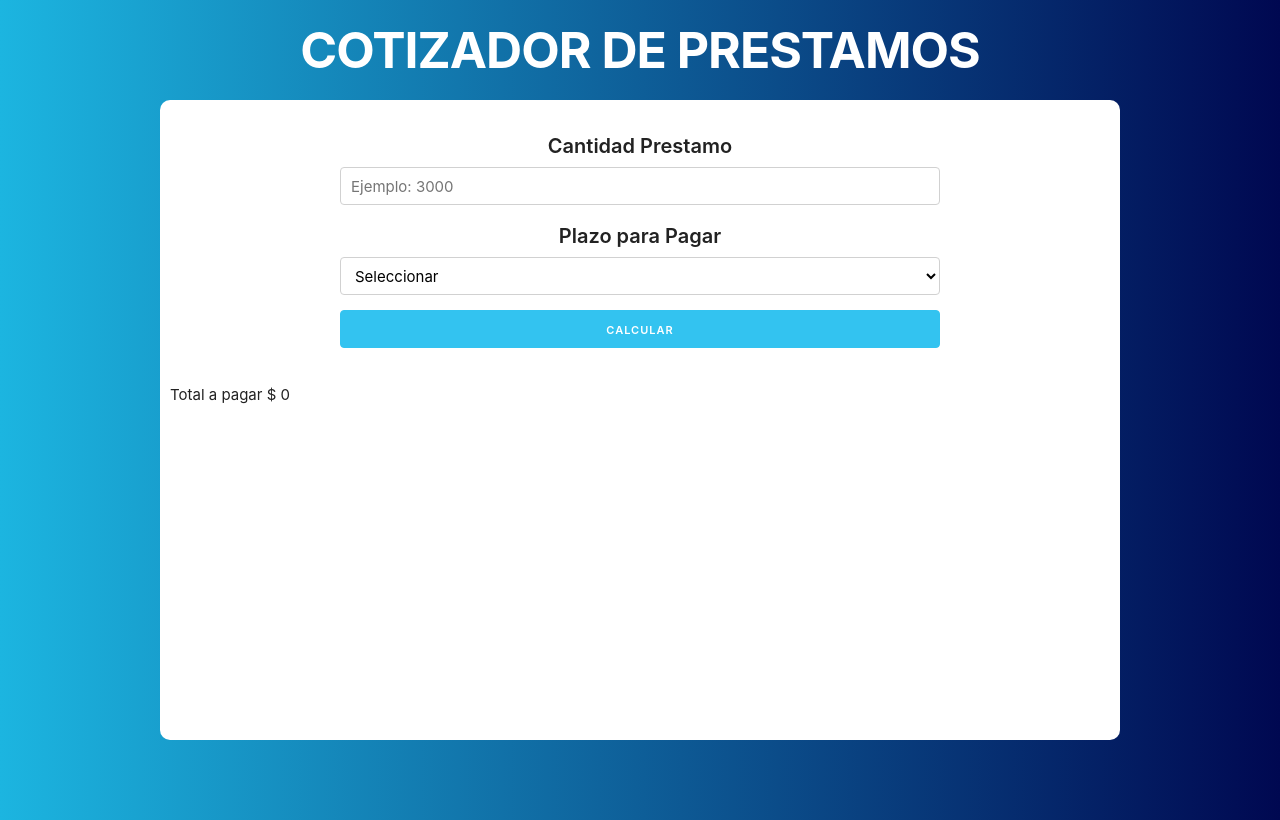
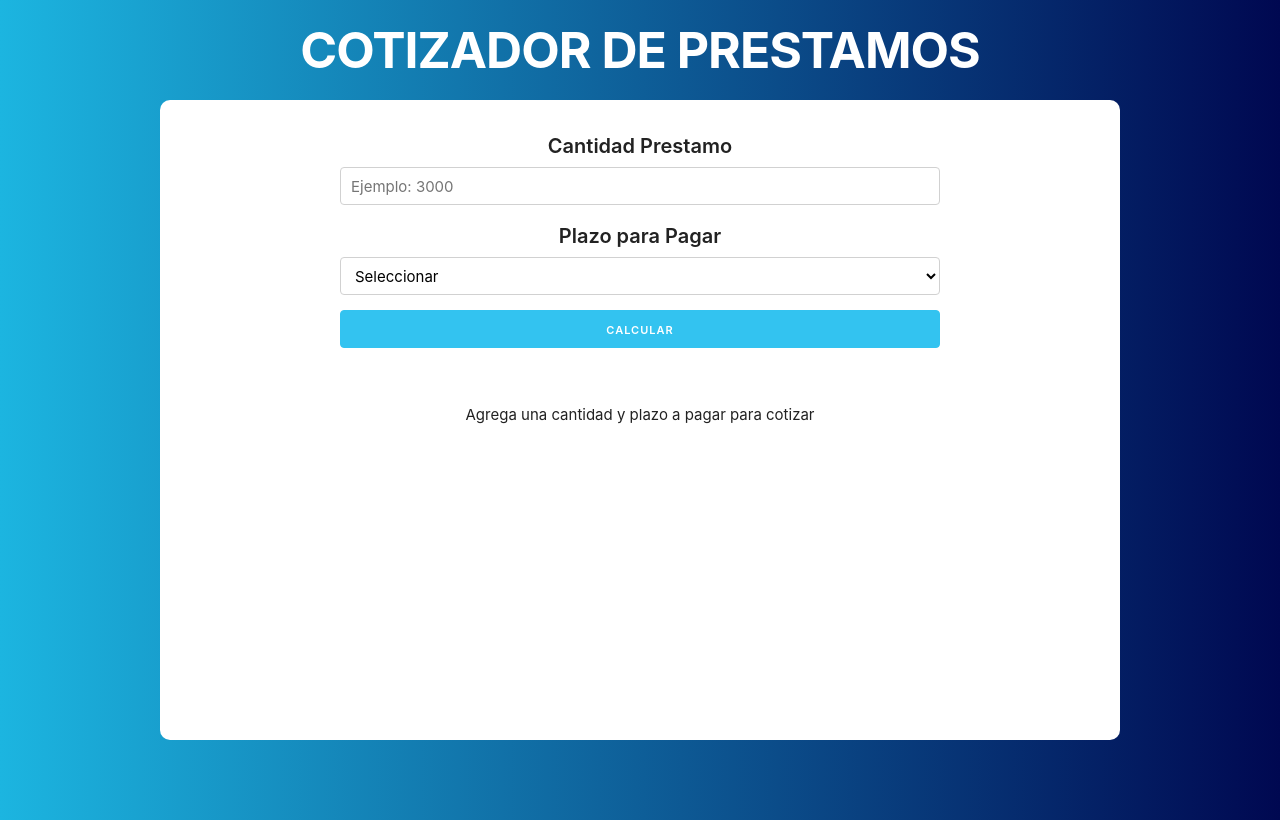
Before and after one commit to victorFresneda/app_prestamos_reactjs, a React (Create React App) app: page / in a window 1280 px wide. Built offline with nearby package versions, Linux system fonts and the light colour scheme.

Commit message:
Se crea los componentes mensaje y resultado

```diff
--- a/src/App.js
+++ b/src/App.js
@@ -3,6 +3,8 @@
 import React, {Fragment, useState} from 'react';
 import Header from './componentes/Header';
 import Formulario from './componentes/Formulario';
+import Mensaje from './componentes/mensaje';
+import Resultado from './componentes/resultado';
 
 function App() {
   //Se define state
@@ -10,6 +12,20 @@
   const [cantidad, guardarCantidad] = useState(0);
   const [plazo, guardarPlazo] = useState('');
   const [total, guardarTotal] = useState(0);
+
+
+  let componente;
+
+  if(total === 0){
+    componente = <Mensaje/>
+  }else{
+    componente = <Resultado
+                      total = {total}
+                      plazo = {plazo}
+                      cantidad = {cantidad}
+
+                 />
+  }
 
 
   return (
@@ -29,7 +45,10 @@
             total={total}
             guardarTotal={guardarTotal}
             />
-            <p>Total a pagar $ {total}</p>
+          <div className="mensajes">
+          {componente}
+          </div>
+
       </div>
 
 
--- /dev/null
+++ b/src/componentes/mensaje.js
@@ -0,0 +1,11 @@
+import React from 'react';
+
+
+const Mensaje = () => (
+
+    <p>Agrega una cantidad y plazo a pagar para cotizar</p>
+);
+
+
+
+export default Mensaje;
--- /dev/null
+++ b/src/componentes/resultado.js
@@ -0,0 +1,16 @@
+import React from 'react';
+
+
+const Resultado = ({total, plazo, cantidad}) => (
+      <div className="u-full-width resultado">
+
+          <h2>Resumen</h2>
+          <p>La cantidad solicitada es: $ {cantidad}</p>
+          <p>A pagar en: {plazo} Meses </p>
+          <p>Su pago mensual es de: $ {(total / plazo).toFixed(2)}</p>
+          <p>Total a pagar: $ {(total).toFixed(2)}</p>
+      </div>
+ );
+
+
+export default Resultado;
```
